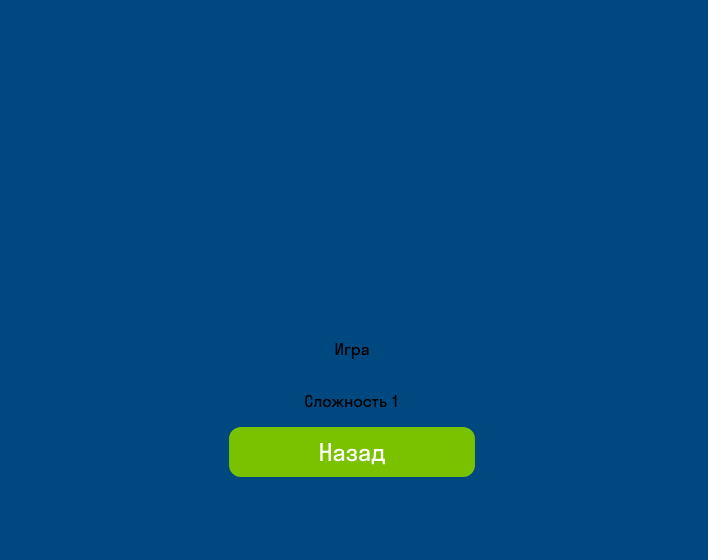
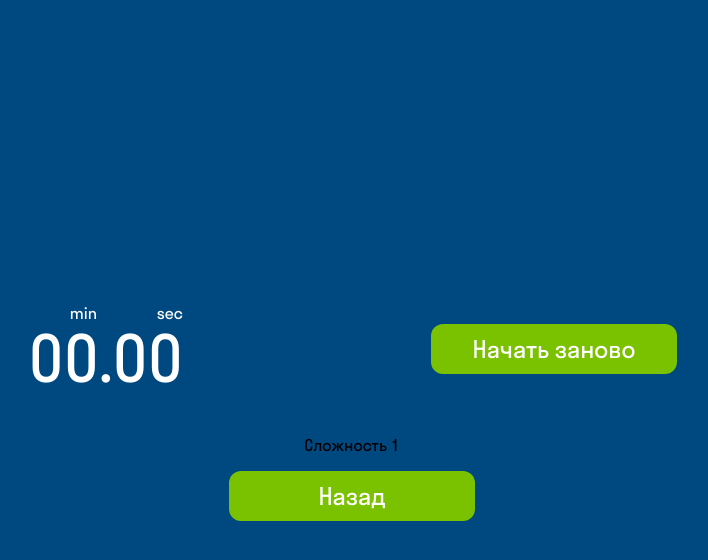
Before and after one commit to Alex-Volo/CardGame, a plain HTML site: page index.html in a window 1280 px wide. Both pictures are taken after a click on the button "Старт". Shown: the whole page, without its empty margins (288-996 px from the left). Drawn offline with Linux system fonts and the light colour scheme; files whose address does not match are found by name.

Commit message:
game state begin

```diff
--- /dev/null
+++ b/css/_game.scss
@@ -0,0 +1,31 @@
+.game {
+    box-sizing: border-box;
+    width: 698px;
+    padding: 1.5rem;
+    color: #FFF;
+
+    &__header {
+        display: flex;
+        justify-content: space-between;
+        align-items: center;
+    }
+
+    &__timer {
+        display: grid;
+        justify-items: end;
+        grid-template-columns: 70px 70px;
+        column-gap: 1rem;
+        row-gap: 0;
+    }
+
+    &__min-sec {
+
+        font-size: 1rem;
+    }
+
+    &__digits {
+        grid-column: 1 / -1;
+        font-size: 64px;
+        line-height: 72px;
+    }
+}
--- a/css/style.scss
+++ b/css/style.scss
@@ -52,3 +52,4 @@ body {
 }
 
 @import 'difficulty';
+@import 'game';
--- a/index.js
+++ b/index.js
@@ -16,7 +16,18 @@ function renderApp(mode = 0) {
         case 'game':
             appElem.style.flexDirection = 'column';
             appElem.innerHTML = `
-            <p>Игра</p>
+            <div class="game">
+                <div class="game__header">
+                    <div class="game__timer">
+                        <div class="game__min-sec">min</div>
+                        <div class="game__min-sec">sec</div>
+                        <div class="game__digits">00.00</div>
+                    </div>
+                    <button class="btn">Начать заново</button>
+                </div>
+                <div class="game__field">
+                </div>
+            </div>
             <p>Сложность ${localStorage.getItem('CardGame_difficulty')}</p>
             <button class="btn">Назад</button>
             `;
```
Also changed, not shown: css/style.css, 1 other file.
